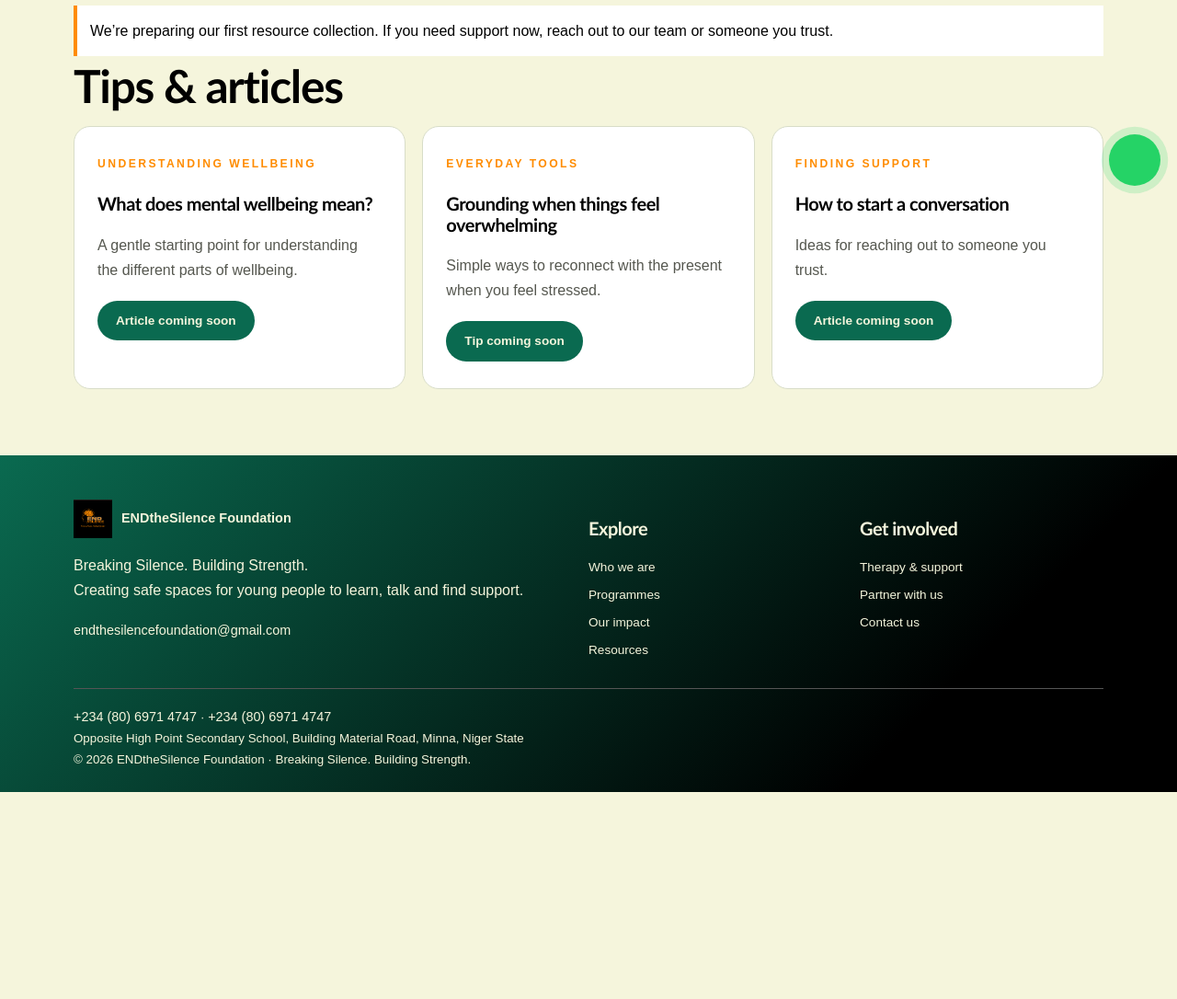
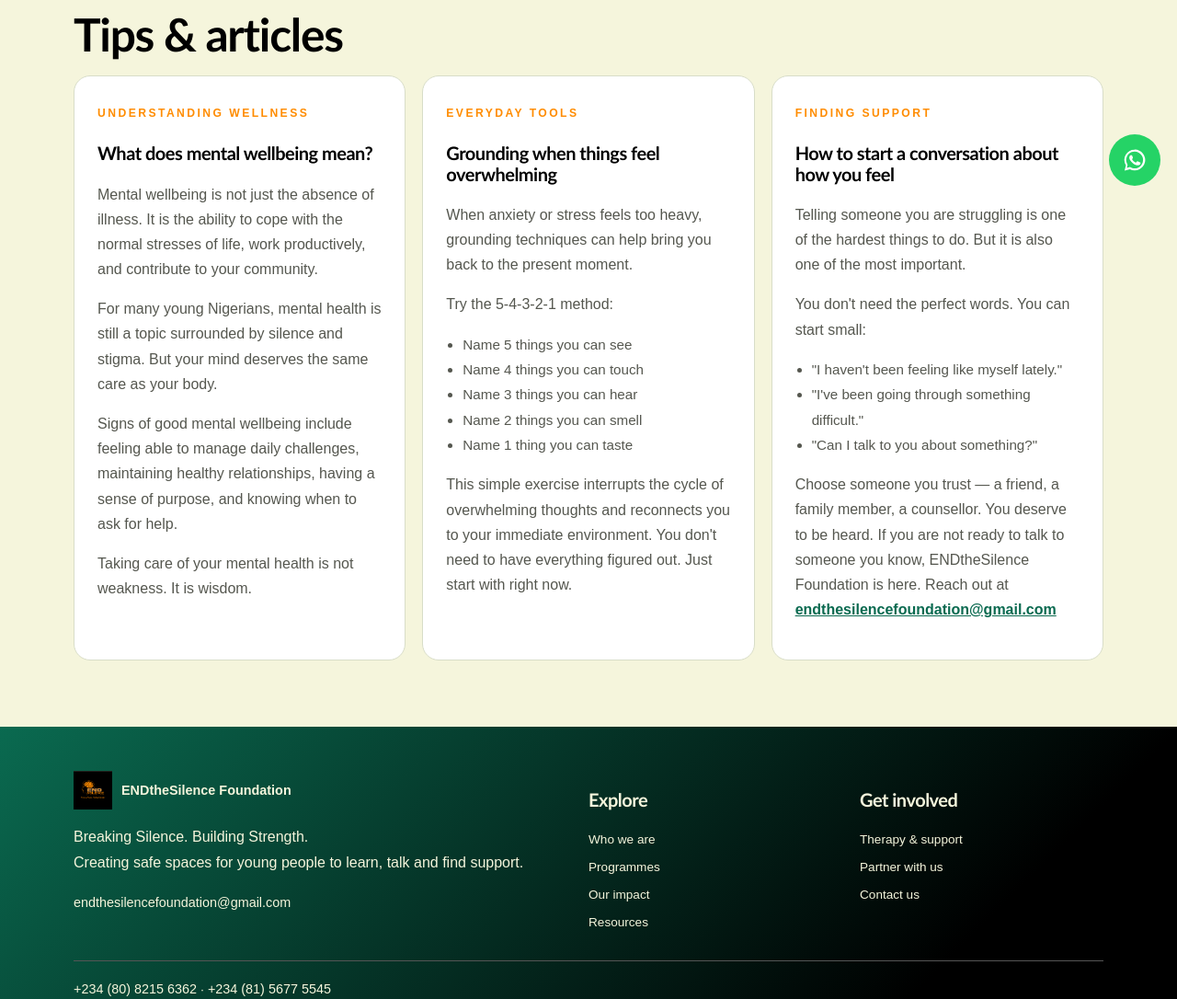
Before and after one commit to Paul-Ibrahim-Dev/ENDtheSilence-Foundation, a plain HTML site: page resources.html in a window 1280 px wide. Shown: the part 580-1666 px from the top of the page at 92% size. Before the commit the page ends 1441 px from the top, so only its background shows below. Drawn offline with Linux system fonts and the light colour scheme.

```diff
--- a/resources.html
+++ b/resources.html
@@ -4,133 +4,85 @@
     <meta charset="utf-8">
     <meta name="viewport" content="width=device-width, initial-scale=1">
     <meta name="description" content="Approachable mental health education for young people, families and the people who care about them.">
-    <title>
-      Resources | ENDtheSilence Foundation
-    </title>
+    <title>Resources | ENDtheSilence Foundation</title>
     <link rel="icon" href="endthesilence foundation.png" type="image/svg+xml">
     <link rel="stylesheet" href="styles.css">
   </head>
   <body>
     <div class="scroll-progress" aria-hidden="true">
-      <div class="scroll-progress__bar">
-      </div>
+      <div class="scroll-progress__bar"></div>
     </div>
     <header class="topbar">
       <nav class="container nav" aria-label="Main navigation">
         <a class="brand" href="index.html">
           <img src="endthesilence foundation.png" alt="ENDtheSilence Foundation logo">
-          <span>
-            ENDtheSilence Foundation
-          </span>
+          <span>ENDtheSilence Foundation</span>
         </a>
-        <button class="menu" type="button" aria-label="Toggle navigation" aria-expanded="false">
-          ☰
-        </button>
+        <button class="menu" type="button" aria-label="Toggle navigation" aria-expanded="false">☰</button>
         <div class="navlinks">
-          <a href="index.html">
-            Home
-          </a>
-          <a href="who-we-are.html">
-            Who we are
-          </a>
-          <a href="programmes.html">
-            Programmes
-          </a>
-          <a href="therapy.html">
-            Therapy &amp; support
-          </a>
-          <a href="impact.html">
-            Impact
-          </a>
-          <a href="partnerships.html">
-            Partner
-          </a>
-          <a href="resources.html">
-            Resources
-          </a>
-          <a href="contact.html">
-            Contact
-          </a>
-          <a class="button" href="mailto:endthesilencefoundation@gmail.com?subject=Donation%20enquiry">
-            Donate
-          </a>
+          <a href="index.html">Home</a>
+          <a href="who-we-are.html">Who we are</a>
+          <a href="programmes.html">Programmes</a>
+          <a href="therapy.html">Therapy &amp; support</a>
+          <a href="impact.html">Impact</a>
+          <a href="partnerships.html">Partner</a>
+          <a href="resources.html">Resources</a>
+          <a href="contact.html">Contact</a>
+          <a class="button" href="mailto:endthesilencefoundation@gmail.com?subject=Donation%20enquiry">Donate</a>
         </div>
       </nav>
     </header>
     <main>
       <section class="page-hero">
         <div class="container">
-          <span class="eyebrow">
-            Resources
-          </span>
-          <h1>
-            Knowledge makes the next step easier.
-          </h1>
-          <p>
-            Approachable mental health education for young people, families and the people who care about them.
-          </p>
+          <span class="eyebrow">Resources</span>
+          <h1>Knowledge makes the next step easier.</h1>
+          <p>Approachable mental health education for young people, families and the people who care about them.</p>
         </div>
       </section>
       <div class="marquee" aria-label="Breaking Silence. Building Strength. Mental health matters. You are not alone.">
         <div class="marquee__track" aria-hidden="true">
-          <span class="marquee__text">
-            Breaking Silence • Building Strength • Mental Health Matters • You Are Not Alone • ENDtheSilence Foundation •
-          </span>
-          <span class="marquee__text">
-            Breaking Silence • Building Strength • Mental Health Matters • You Are Not Alone • ENDtheSilence Foundation •
-          </span>
+          <span class="marquee__text">Breaking Silence • Building Strength • Mental Health Matters • You Are Not Alone • ENDtheSilence Foundation •</span>
+          <span class="marquee__text">Breaking Silence • Building Strength • Mental Health Matters • You Are Not Alone • ENDtheSilence Foundation •</span>
         </div>
       </div>
       <section class="section">
         <div class="container">
-          <div class="notice">
-            We’re preparing our first resource collection. If you need support now, reach out to our team or someone you trust.
-          </div>
-          <h2>
-            Tips &amp; articles
-          </h2>
+          <h2>Tips &amp; articles</h2>
           <div class="grid">
             <article class="card">
-              <span class="eyebrow">
-                Understanding wellbeing
-              </span>
-              <h3>
-                What does mental wellbeing mean?
-              </h3>
-              <p>
-                A gentle starting point for understanding the different parts of wellbeing.
-              </p>
-              <span class="pill">
-                Article coming soon
-              </span>
+              <span class="eyebrow">Understanding Wellness</span>
+              <h3>What does mental wellbeing mean?</h3>
+              <p>Mental wellbeing is not just the absence of illness. It is the ability to cope with the normal stresses of life, work productively, and contribute to your community.</p>
+              <p>For many young Nigerians, mental health is still a topic surrounded by silence and stigma. But your mind deserves the same care as your body.</p>
+              <p>Signs of good mental wellbeing include feeling able to manage daily challenges, maintaining healthy relationships, having a sense of purpose, and knowing when to ask for help.</p>
+              <p>Taking care of your mental health is not weakness. It is wisdom.</p>
             </article>
             <article class="card">
-              <span class="eyebrow">
-                Everyday tools
-              </span>
-              <h3>
-                Grounding when things feel overwhelming
-              </h3>
-              <p>
-                Simple ways to reconnect with the present when you feel stressed.
-              </p>
-              <span class="pill">
-                Tip coming soon
-              </span>
+              <span class="eyebrow">Everyday Tools</span>
+              <h3>Grounding when things feel overwhelming</h3>
+              <p>When anxiety or stress feels too heavy, grounding techniques can help bring you back to the present moment.</p>
+              <p>Try the 5-4-3-2-1 method:</p>
+              <ul style="color:#55574f;font-size:.95rem;line-height:1.8;padding-left:18px;">
+                <li>Name 5 things you can see</li>
+                <li>Name 4 things you can touch</li>
+                <li>Name 3 things you can hear</li>
+                <li>Name 2 things you can smell</li>
+                <li>Name 1 thing you can taste</li>
+              </ul>
+              <p>This simple exercise interrupts the cycle of overwhelming thoughts and reconnects you to your immediate environment. You don't need to have everything figured out. Just start with right now.</p>
             </article>
             <article class="card">
-              <span class="eyebrow">
-                Finding support
-              </span>
-              <h3>
-                How to start a conversation
-              </h3>
-              <p>
-                Ideas for reaching out to someone you trust.
-              </p>
-              <span class="pill">
-                Article coming soon
-              </span>
+              <span class="eyebrow">Finding Support</span>
+              <h3>How to start a conversation about how you feel</h3>
+              <p>Telling someone you are struggling is one of the hardest things to do. But it is also one of the most important.</p>
+              <p>You don't need the perfect words. You can start small:</p>
+              <ul style="color:#55574f;font-size:.95rem;line-height:1.8;padding-left:18px;">
+                <li>"I haven't been feeling like myself lately."</li>
+                <li>"I've been going through something difficult."</li>
+                <li>"Can I talk to you about something?"</li>
+              </ul>
+              <p>Choose someone you trust — a friend, a family member, a counsellor. You deserve to be heard. If you are not ready to talk to someone you know, ENDtheSilence Foundation is here. Reach out at <a href="mailto:endthesilencefoundation@gmail.com" style="color:#0A6A50;font-weight:600;">endthesilencefoundation@gmail.com</a></p>
             </article>
           </div>
         </div>
@@ -141,62 +93,31 @@
         <div>
           <a class="brand" href="index.html">
             <img src="endthesilence foundation.png" alt="ENDtheSilence Foundation logo">
-            <span>
-              ENDtheSilence Foundation
-            </span>
+            <span>ENDtheSilence Foundation</span>
           </a>
-          <p>
-            Breaking Silence. Building Strength.
-            <br>
-            Creating safe spaces for young people to learn, talk and find support.
-          </p>
-          <a href="mailto:endthesilencefoundation@gmail.com">
-            endthesilencefoundation@gmail.com
-          </a>
+          <p>Breaking Silence. Building Strength.<br>Creating safe spaces for young people to learn, talk and find support.</p>
+          <a href="mailto:endthesilencefoundation@gmail.com">endthesilencefoundation@gmail.com</a>
         </div>
         <div>
-          <h3>
-            Explore
-          </h3>
+          <h3>Explore</h3>
           <div class="footer-links">
-            <a href="who-we-are.html">
-              Who we are
-            </a>
-            <a href="programmes.html">
-              Programmes
-            </a>
-            <a href="impact.html">
-              Our impact
-            </a>
-            <a href="resources.html">
-              Resources
-            </a>
+            <a href="who-we-are.html">Who we are</a>
+            <a href="programmes.html">Programmes</a>
+            <a href="impact.html">Our impact</a>
+            <a href="resources.html">Resources</a>
           </div>
         </div>
         <div>
-          <h3>
-            Get involved
-          </h3>
+          <h3>Get involved</h3>
           <div class="footer-links">
-            <a href="therapy.html">
-              Therapy &amp; support
-            </a>
-            <a href="partnerships.html">
-              Partner with us
-            </a>
-            <a href="contact.html">
-              Contact us
-            </a>
+            <a href="therapy.html">Therapy &amp; support</a>
+            <a href="partnerships.html">Partner with us</a>
+            <a href="contact.html">Contact us</a>
           </div>
         </div>
         <small class="copyright">
-          <a href="tel:+2348069714747">
-            +234 (80) 6971 4747
-          </a>
-          ·
-          <a href="tel:+2348069714747">
-            +234 (80) 6971 4747
-          </a>
+          <a href="tel:+2348082156362">+234 (80) 8215 6362</a> ·
+          <a href="tel:+2348156775545">+234 (81) 5677 5545</a>
           <br>
           Opposite High Point Secondary School, Building Material Road, Minna, Niger State
           <br>
@@ -204,6 +125,11 @@
         </small>
       </div>
     </footer>
-    <a class="whatsapp" href="https://wa.me/2348069714747" target="_blank" rel="noreferrer" aria-label="Contact us on WhatsApp">
+    <a class="whatsapp" href="https://wa.me/2348082156362" target="_blank" rel="noreferrer" aria-label="Contact us on WhatsApp">
       <svg viewbox="0 0 32 32" aria-hidden="true">
-        <path d="M16 3a12.8 12.8 0 0 0-10.9 19.5L3.4 29l6.7-1.7A12.9 12.9 0 1 0 16 3Zm0 23.4c-1.9 0-3.8-.5-5.4-1.5l-.4-.2-4 .9 1-3.9-.3-.4A10.5 10.5 0 1 1 16 26.4Zm5.8-7.9c-.3-.2-1.9-.9-2.2-1s-.5-.2-.7.2-.8 1-1 1.2-.4.2-.7.1a8.7 8.7 0 0 1-2.6-1.6 9.8 9.8 0 0 1-1.8-2.2c-.2-.3 0-.5.1-.7l.5-.6.3-.5c.1-.2 0-.4 0-.6s-.7-1.8-1-2.4c-.2-.6-.5-.5-.7-.5h-.6c-.2 0-.6.1-.9.4s-1.2 1.2-1.2
+        <path d="M16 3a12.8 12.8 0 0 0-10.9 19.5L3.4 29l6.7-1.7A12.9 12.9 0 1 0 16 3Zm0 23.4c-1.9 0-3.8-.5-5.4-1.5l-.4-.2-4 .9 1-3.9-.3-.4A10.5 10.5 0 1 1 16 26.4Zm5.8-7.9c-.3-.2-1.9-.9-2.2-1s-.5-.2-.7.2-.8 1-1 1.2-.4.2-.7.1a8.7 8.7 0 0 1-2.6-1.6 9.8 9.8 0 0 1-1.8-2.2c-.2-.3 0-.5.1-.7l.5-.6.3-.5c.1-.2 0-.4 0-.6s-.7-1.8-1-2.4c-.2-.6-.5-.5-.7-.5h-.6c-.2 0-.6.1-.9.4s-1.2 1.2-1.2 2.8 1.2 3.2 1.4 3.4c.2.2 2.4 3.7 5.8 5.1.8.4 1.5.6 2 .7.9.3 1.7.2 2.3.1.7-.1 1.9-.8 2.2-1.6.3-.8.3-1.5.2-1.6s-.2-.3-.5-.4Z"></path>
+      </svg>
+    </a>
+    <script src="script.js"></script>
+  </body>
+</html>
```
Also changed, not shown: impact.html (+10 -17 lines), who-we-are.html (+1 -1 lines), endthesilence photos/ceo endthe silience photo.webp (added).
